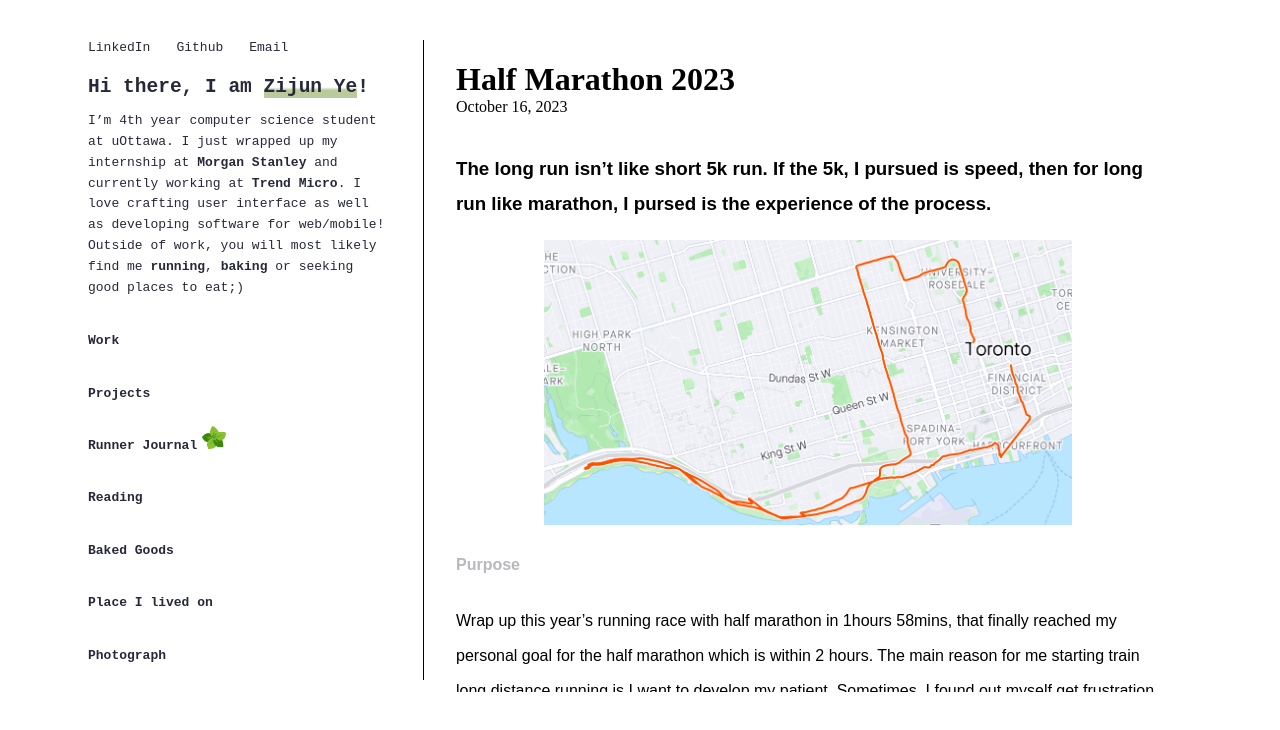
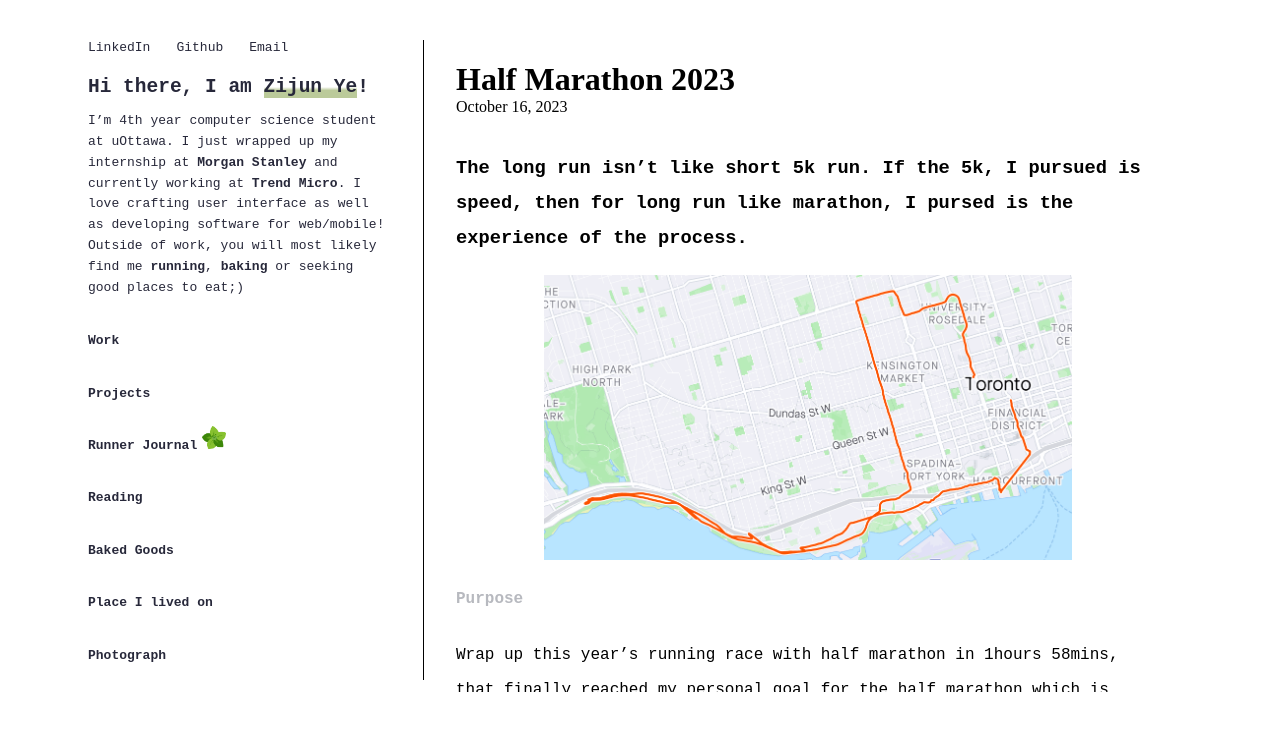
Before and after one commit to ZijunYe/jun-portfolio, a Next.js app in the folder nextjs-blog/: page /running/halfMarathon2023 in a window 1280 px wide. Shown: the top 730 px of the page. Built offline with nearby package versions, Linux system fonts and the light colour scheme.

Commit message:
Update runnerJournal.module.css

```diff
--- a/nextjs-blog/pages/running/runnerJournal.module.css
+++ b/nextjs-blog/pages/running/runnerJournal.module.css
@@ -37,10 +37,11 @@
     overflow: scroll;
     max-height: 70vh;
     -ms-overflow-style: none;
-    font-family: Arial, Helvetica, sans-serif;
+    font-family: monospace;
     line-height: 35px;
     display: block;
     margin: 0 auto;
+    font-size: 1rem;
 }
 
 .content::-webkit-scrollbar{
```
